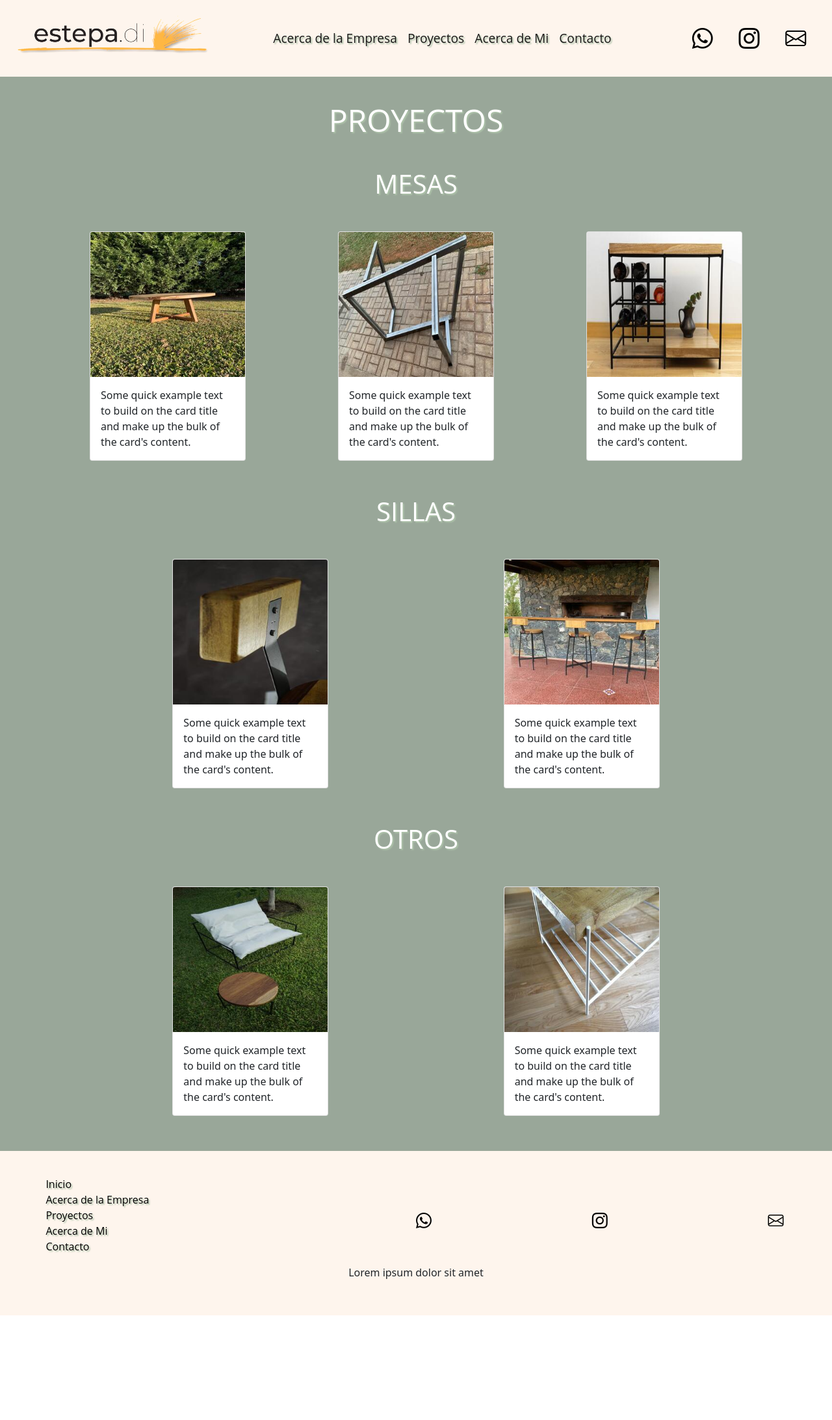
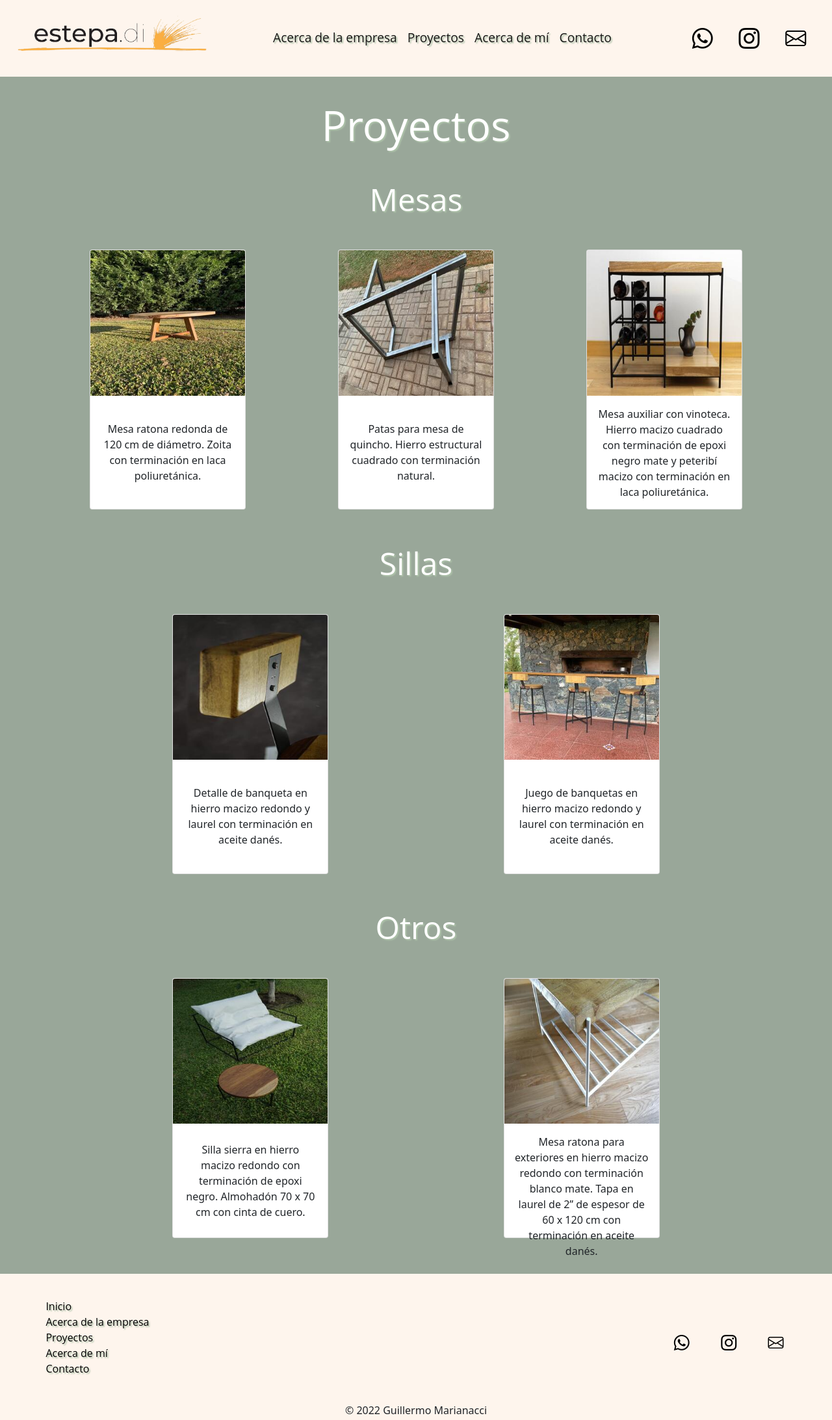
Before and after one commit to gamarianacci/estepa.di, a website: page pages/proyectos.html in a window 1280 px wide. Shown: the whole page at 65% size. Before the commit the page ends 2024 px from the top, so only its background shows below. Drawn offline with nearby package versions, Linux system fonts and the light colour scheme.

Commit message:
Tercera entrega del proyecto final - Version 2

```diff
--- a/pages/proyectos.html
+++ b/pages/proyectos.html
@@ -20,14 +20,14 @@
     <!--HEADER-->
     <header class="header">
         <nav class="navbar navbar-expand-lg navbar-light">
-            <div class="container-fluid">
+            <div class="container-fluid d-flex justify-content-center justify-content-sm-between">
                 <div>
                     <a class="navbar-brand" href="../index.html">
-                        <img src="../images/logo.jpeg" class="remove-bg img-fluid animate__animated animate__fadeInDown"
+                        <img src="../images/logo.png" class="img-fluid animate__animated animate__fadeInDown"
                             alt=" logoestepadi" width="320" height="100">
                     </a>
                 </div>
-                <button class="navbar-toggler" type="button" data-bs-toggle="collapse" data-bs-target="#navbarNav"
+                <button class="navbar-toggler mb-4" type="button" data-bs-toggle="collapse" data-bs-target="#navbarNav"
                     aria-controls="navbarNav" aria-expanded="false" aria-label="Toggle navigation">
                     <span class="navbar-toggler-icon"></span>
                 </button>
@@ -36,13 +36,13 @@
                         <li class="nav-item">
                             <a class="nav-link active" aria-current="page" href="acercadelaempresa.html">Acerca de
                                 la
-                                Empresa</a>
+                                empresa</a>
                         </li>
                         <li class="nav-item">
                             <a class="nav-link active" aria-current="page" href="proyectos.html">Proyectos</a>
                         </li>
                         <li class="nav-item">
-                            <a class="nav-link active" aria-current="page" href="acercademi.html">Acerca de Mi</a>
+                            <a class="nav-link active" aria-current="page" href="acercademi.html">Acerca de mí</a>
                         </li>
                         <li class="nav-item">
                             <a class="nav-link active" aria-current="page" href="contacto.html">Contacto</a>
@@ -73,68 +73,61 @@
     <main class="container-fluid mainProyectos">
         <!--MESAS-->
         <section>
-            <h1>PROYECTOS</h1>
-            <h2>MESAS</h2>
+            <h1>Proyectos</h1>
+            <h2>Mesas</h2>
             <div class="d-lg-flex flex-lg-row justify-content-lg-evenly d-flex flex-column align-items-center">
-                <div class="card m-3" style="width: 15rem;">
+                <div class="card m-3" style="width: 15rem; height: 25rem;">
                     <img src="../images/mesas1.jpeg" class="card-img-top img-fluid" alt="mesamadera">
-                    <div class="card-body">
-                        <p class="card-text">Some quick example text to build on the card title and make up the bulk of
-                            the card's content.</p>
+                    <div class="card-body align-items-center">
+                        <p class="card-text text-center">Mesa ratona redonda de 120 cm de diámetro. Zoita con terminación en laca poliuretánica.</p>
                     </div>
                 </div>
-                <div class="card m-3" style="width: 15rem;">
+                <div class="card m-3" style="width: 15rem; height: 25rem;">
                     <img src="../images/mesas2.jpeg" class="card-img-top img-fluid" alt="mesahierro">
-                    <div class="card-body">
-                        <p class="card-text">Some quick example text to build on the card title and make up the bulk of
-                            the card's content.</p>
+                    <div class="card-body align-items-center">
+                        <p class="card-text text-center">Patas para mesa de quincho. Hierro estructural cuadrado con terminación natural.</p>
                     </div>
                 </div>
-                <div class="card m-3" style="width: 15rem;">
+                <div class="card m-3" style="width: 15rem; height: 25rem;">
                     <img src="../images/mesas3.jpeg" class="card-img-top img-fluid" alt="mesaestanteria">
-                    <div class="card-body">
-                        <p class="card-text">Some quick example text to build on the card title and make up the bulk of
-                            the card's content.</p>
+                    <div class="card-body align-items-center">
+                        <p class="card-text text-center">Mesa auxiliar con vinoteca. Hierro macizo cuadrado con terminación de epoxi negro mate y peteribí macizo con terminación en laca poliuretánica.</p>
                     </div>
                 </div>
             </div>
         </section>
         <!--SILLAS-->
         <section>
-            <h2>SILLAS</h2>
+            <h2>Sillas</h2>
             <div class="d-lg-flex flex-lg-row justify-content-lg-evenly d-flex flex-column align-items-center">
-                <div class="card m-3" style="width: 15rem;">
+                <div class="card m-3" style="width: 15rem; height: 25rem;">
                     <img src="../images/sillas1.jpeg" class="card-img-top img-fluid" alt="detallesilla">
-                    <div class="card-body">
-                        <p class="card-text">Some quick example text to build on the card title and make up the bulk of
-                            the card's content.</p>
+                    <div class="card-body align-items-center">
+                        <p class="card-text text-center">Detalle de banqueta en hierro macizo redondo y laurel con terminación en aceite danés.</p>
                     </div>
                 </div>
-                <div class="card m-3" style="width: 15rem;">
+                <div class="card m-3" style="width: 15rem; height: 25rem;">
                     <img src="../images/sillas2.jpeg" class="card-img-top img-fluid" alt="sillas">
-                    <div class="card-body">
-                        <p class="card-text">Some quick example text to build on the card title and make up the bulk of
-                            the card's content.</p>
+                    <div class="card-body align-items-center">
+                        <p class="card-text text-center">Juego de banquetas en hierro macizo redondo y laurel con terminación en aceite danés.</p>
                     </div>
                 </div>
             </div>
         </section>
         <!--OTROS-->
         <section>
-            <h2>OTROS</h2>
+            <h2>Otros</h2>
             <div class="d-lg-flex flex-lg-row justify-content-lg-evenly d-flex flex-column align-items-center">
-                <div class="card m-3" style="width: 15rem;">
+                <div class="card m-3" style="width: 15rem; height: 25rem;">
                     <img src="../images/otros1.jpeg" class="card-img-top img-fluid" alt="sillonymesa">
-                    <div class="card-body">
-                        <p class="card-text">Some quick example text to build on the card title and make up the bulk of
-                            the card's content.</p>
+                    <div class="card-body align-items-center">
+                        <p class="card-text text-center">Silla sierra en hierro macizo redondo con terminación de epoxi negro. Almohadón 70 x 70 cm con cinta de cuero.</p>
                     </div>
                 </div>
-                <div class="card m-3" style="width: 15rem;">
+                <div class="card m-3" style="width: 15rem; height: 25rem;">
                     <img src="../images/otros2.jpeg" class="card-img-top img-fluid" alt="detallemesa">
-                    <div class="card-body">
-                        <p class="card-text">Some quick example text to build on the card title and make up the bulk of
-                            the card's content.</p>
+                    <div class="card-body align-items-center">
+                        <p class="card-text text-center">Mesa ratona para exteriores en hierro macizo redondo con terminación blanco mate. Tapa en laurel de 2” de espesor de 60 x 120 cm con terminación en aceite danés.</p>
                     </div>
                 </div>
             </div>
@@ -150,20 +143,20 @@
                     </li>
                     <li>
                         <a href="acercadelaempresa.html">Acerca de la
-                            Empresa</a>
+                            empresa</a>
                     </li>
                     <li>
                         <a href="proyectos.html">Proyectos</a>
                     </li>
                     <li>
-                        <a href="acercademi.html">Acerca de Mi</a>
+                        <a href="acercademi.html">Acerca de mí</a>
                     </li>
                     <li>
                         <a href="contacto.html">Contacto</a>
                     </li>
                 </ul>
             </div>
-            <div>
+            <div id="redes" class="d-flex flex-column flex-sm-row">
                 <a href="https://wa.me/+5493516761524">
                     <i class="bi bi-whatsapp" style="font-size: 1.5rem; color: black;"></i>
                 </a>
@@ -175,8 +168,8 @@
                 </a>
             </div>
         </div>
-        <div id="derechosAutor">
-            <p>Lorem ipsum dolor sit amet</p>
+        <div id="derechosAutor" class="mt-4">
+            <p>© 2022 Guillermo Marianacci</p>
         </div>
     </footer>
     <script src="https://cdn.jsdelivr.net/npm/bootstrap@5.1.3/dist/js/bootstrap.bundle.min.js"
--- a/scss/_acercaempresa.scss
+++ b/scss/_acercaempresa.scss
@@ -29,7 +29,7 @@ $paddings: ("chico": 3%, "grande": 5%, "cero": 0);
     text-shadow: 2px 2px 2px #ADC2A9;
     color: white;
     padding-left: map-get($paddings, "grande");
-    padding-top: map-get($paddings, "chico");
+    padding-top: map-get($paddings, "grande");
 }
 
 .mainAcercaEmpresa section div p{
--- a/scss/_footer.scss
+++ b/scss/_footer.scss
@@ -33,7 +33,7 @@
     padding-right: 3%;
 }
 
-#pages{
+#redes{
     width: 20%;
 }
 
--- a/scss/_header.scss
+++ b/scss/_header.scss
@@ -1,4 +1,8 @@
 .header{
+    background-color: #FEF5ED;
+}
+
+.header nav div div a img{
     background-color: #FEF5ED;
 }
 
--- a/scss/_proyectos.scss
+++ b/scss/_proyectos.scss
@@ -4,7 +4,7 @@
 }
 
 .mainProyectos section h1{
-    font-size: 3rem;
+    font-size: 4rem;
     font-family: 'Open Sans', sans-serif;
     text-shadow: 2px 2px 2px #ADC2A9;
     color: white;
@@ -13,7 +13,7 @@
 }
 
 .mainProyectos section h2{
-    font-size: 2.5rem;
+    font-size: 3rem;
     font-family: 'Open Sans', sans-serif;
     text-shadow: 2px 2px 2px #ADC2A9;
     color: white;
--- a/scss/_seteo.scss
+++ b/scss/_seteo.scss
@@ -3,8 +3,3 @@
     padding: 0;
     box-sizing: border-box;
 }
-
-.remove-bg{
-    filter: brightness(1.1);
-    mix-blend-mode: multiply;
-}
```
Also changed, not shown: index.html (+13 -17 lines), pages/acercadelaempresa.html (+14 -32 lines), pages/acercademi.html (+16 -23 lines), pages/contacto.html (+13 -13 lines), css/pruebacss.css, images/logo.jpeg (deleted), images/logo.png (added).
